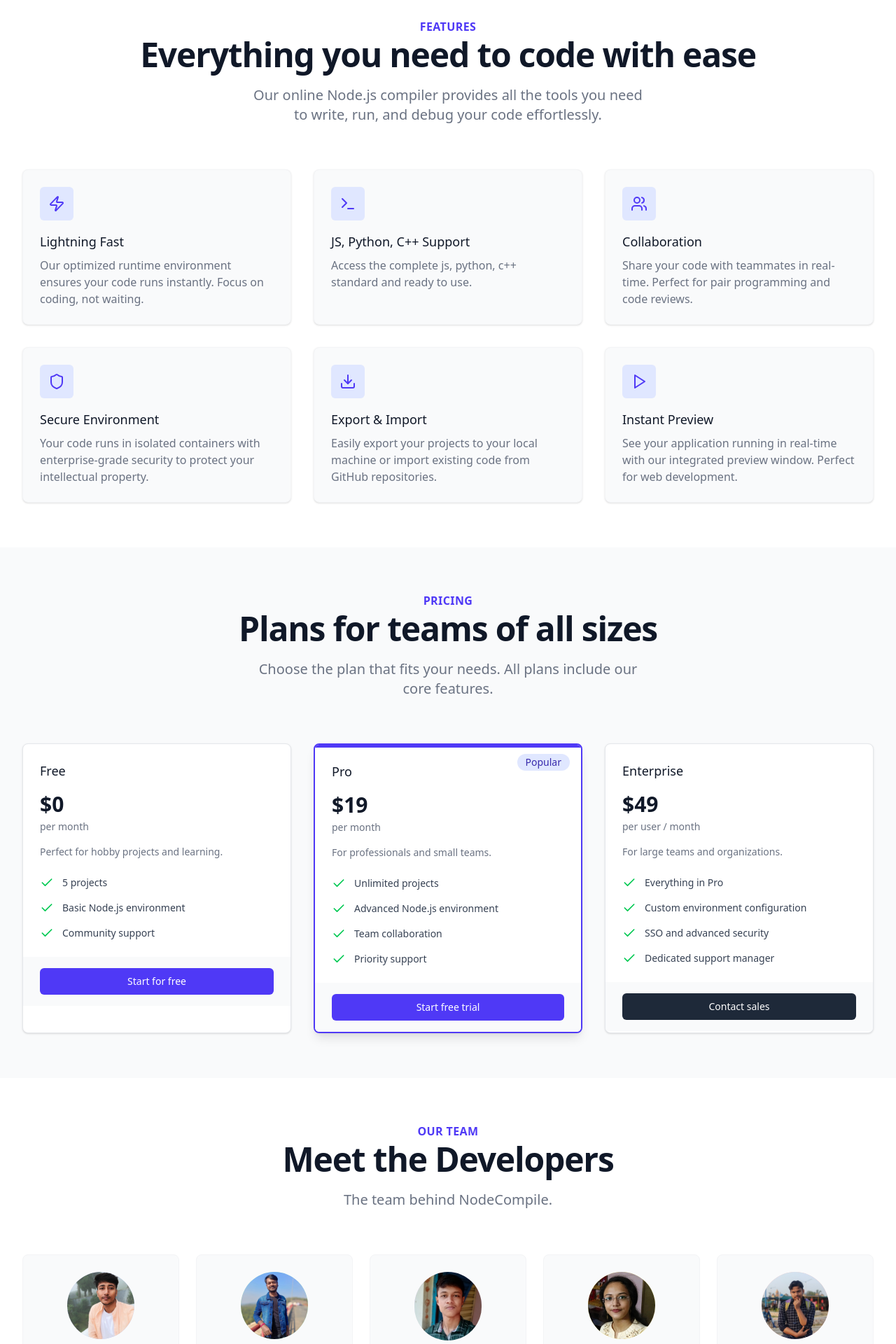
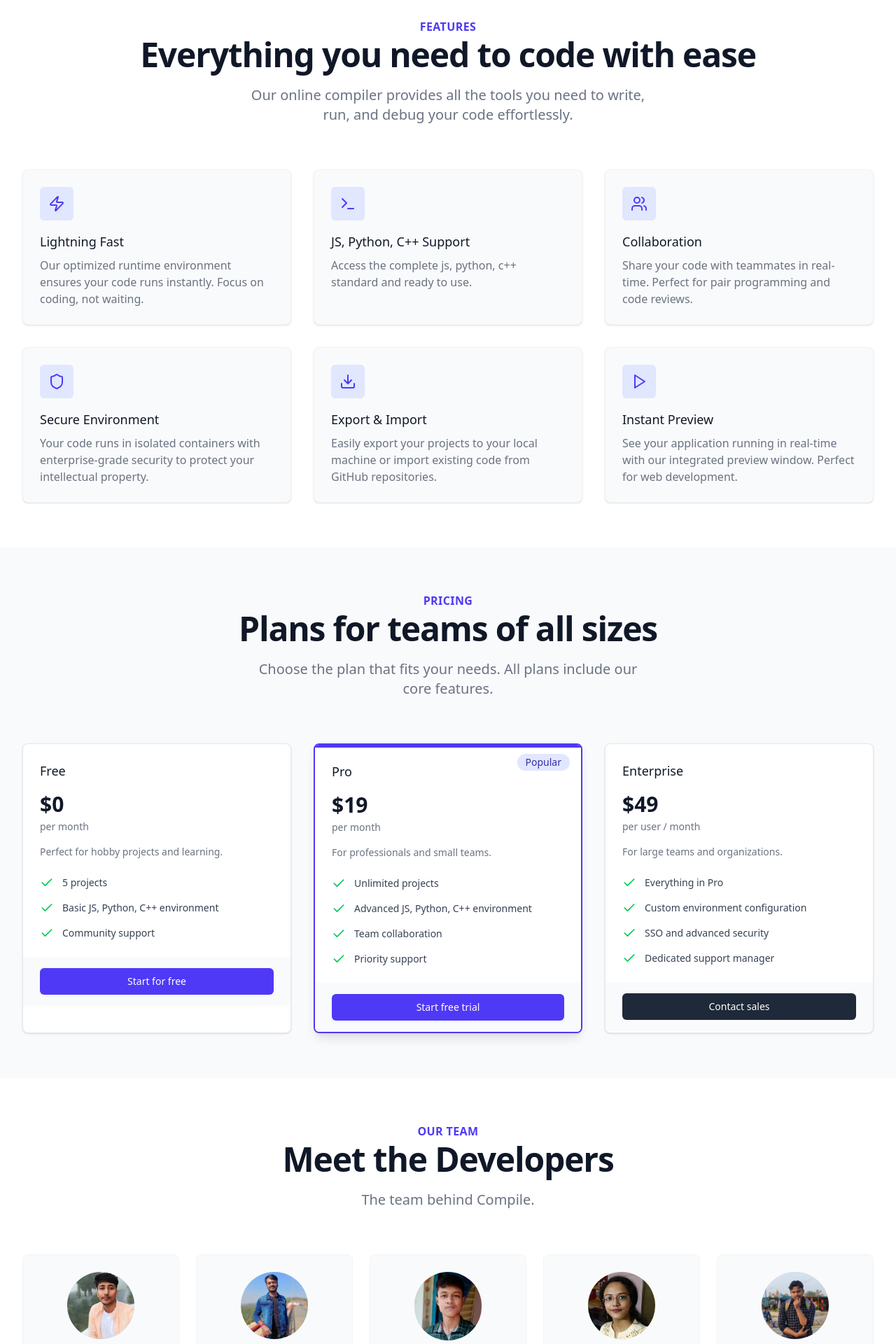
Before and after one commit to santanu0101/Code-Craft, a React (Vite) app in the folder leet/: page / in a window 1280 px wide. Shown: the part 660-2580 px from the top of the page at 70% size. Built offline with nearby package versions, Linux system fonts and the light colour scheme.

Commit message:
add short thing

```diff
--- a/leet/src/components/Home.jsx
+++ b/leet/src/components/Home.jsx
@@ -137,7 +137,7 @@ app.listen(3000, () => {
               Everything you need to code with ease
             </p>
             <p className="max-w-xl mt-5 mx-auto text-xl text-gray-500">
-              Our online Node.js compiler provides all the tools you need to write, run, and debug your code effortlessly.
+              Our online compiler provides all the tools you need to write, run, and debug your code effortlessly.
             </p>
           </div>
 
@@ -240,7 +240,7 @@ app.listen(3000, () => {
                     <div className="flex-shrink-0">
                       <Check className="h-5 w-5 text-green-500" />
                     </div>
-                    <p className="ml-3 text-sm text-gray-700">Basic Node.js environment</p>
+                    <p className="ml-3 text-sm text-gray-700">Basic JS, Python, C++ environment</p>
                   </li>
                   <li className="flex items-start">
                     <div className="flex-shrink-0">
@@ -288,7 +288,7 @@ app.listen(3000, () => {
                     <div className="flex-shrink-0">
                       <Check className="h-5 w-5 text-green-500" />
                     </div>
-                    <p className="ml-3 text-sm text-gray-700">Advanced Node.js environment</p>
+                    <p className="ml-3 text-sm text-gray-700">Advanced JS, Python, C++ environment</p>
                   </li>
                   <li className="flex items-start">
                     <div className="flex-shrink-0">
@@ -543,7 +543,7 @@ app.listen(3000, () => {
               Meet the Developers
             </p>
             <p className="max-w-xl mt-5 mx-auto text-xl text-gray-500">
-              The team behind NodeCompile.
+              The team behind Compile.
             </p>
           </div>
 
@@ -717,7 +717,7 @@ app.listen(3000, () => {
         <div className="max-w-7xl mx-auto py-12 px-4 sm:px-6 lg:py-16 lg:px-8 lg:flex lg:items-center lg:justify-between">
           <h2 className="text-3xl font-extrabold tracking-tight text-white sm:text-4xl">
             <span className="block">Ready to dive in?</span>
-            <span className="block text-indigo-200">Start using NodeCompile today.</span>
+            <span className="block text-indigo-200">Start using Compile today.</span>
           </h2>
           <div className="mt-8 flex lg:mt-0 lg:flex-shrink-0">
             <div className="inline-flex rounded-md shadow">
```
